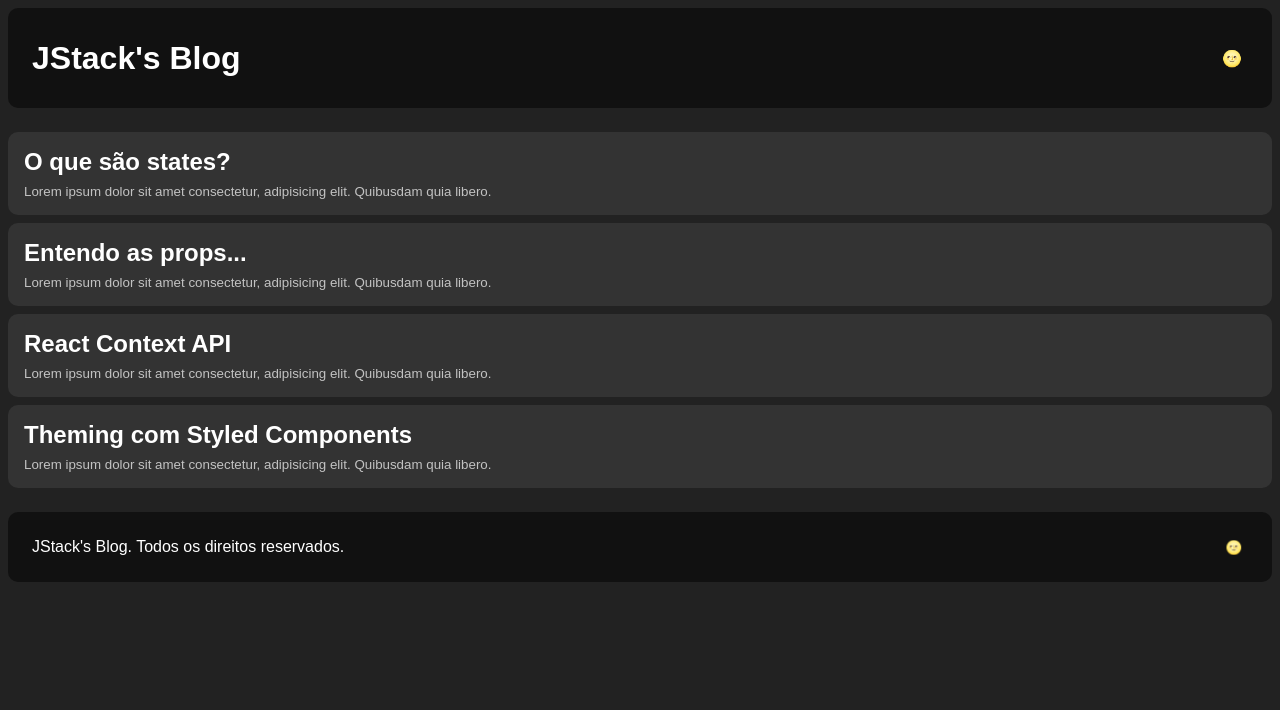
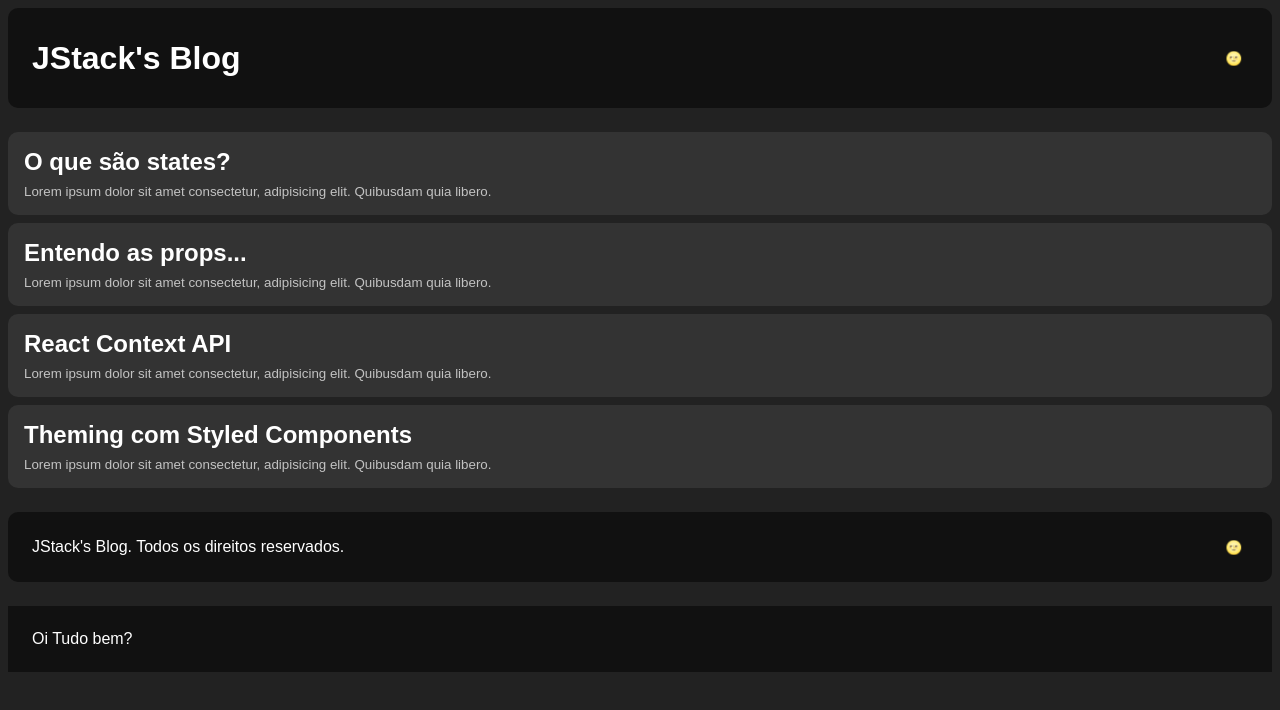
Before and after one commit to joaosoarees/jstack-react-fundamentals, a React app: page / in a window 1280 px wide. Shown: the top 710 px of the page. Built offline with nearby package versions, Linux system fonts and the light colour scheme.

Commit message:
useTheme custom hook

```diff
--- a/src/components/Footer/styles.js
+++ b/src/components/Footer/styles.js
@@ -6,10 +6,11 @@ export const Container = styled.footer`
   height: 70px;
   display: flex;
   align-items: center;
-  padding: 0 24px;
-  border-radius: 10px;
+  padding: ${({ theme }) => `0 ${theme.spacing.large}px`};
+  border-radius: ${({ theme }) => theme.borderRadius};
   justify-content: space-between;
-  margin-top: 24px;
+  margin-top: ${({ theme }) => `${theme.spacing.large}px`};
+
   button {
     cursor: pointer;
     background: transparent;
--- a/src/components/Header/styles.js
+++ b/src/components/Header/styles.js
@@ -6,13 +6,11 @@ export const Container = styled.header`
   height: 100px;
   display: flex;
   align-items: center;
-  padding: 0 24px;
-  border-radius: 10px;
+  padding: ${({ theme }) => `0 ${theme.spacing.large}px`};
+  border-radius: ${({ theme }) => theme.borderRadius};
   justify-content: space-between;
 
   button {
-    font-size: 16px;
-    cursor: pointer;
     cursor: pointer;
     background: transparent;
     border: none;
--- a/src/components/Layout/index.js
+++ b/src/components/Layout/index.js
@@ -1,10 +1,12 @@
 import React from 'react';
-
+import { useTheme } from 'styled-components';
 import Header from '../Header';
 import PostsList from '../PostsList';
 import Footer from '../Footer';
 
 export default function Layout({ onToggleTheme, selectedTheme }) {
+  const theme = useTheme();
+
   return (
     <>
       <Header
@@ -18,6 +20,17 @@ export default function Layout({ onToggleTheme, selectedTheme }) {
         onToggleTheme={onToggleTheme}
         selectedTheme={selectedTheme}
       />
+
+      <div
+        style={{
+          marginTop: 24,
+          backgroundColor: theme.footerBackgroundColor,
+          color: theme.textColor,
+          padding: 24
+        }}
+      >
+        Oi Tudo bem?
+      </div>
     </>
   );
 }
--- a/src/components/PostsList/Post/styles.js
+++ b/src/components/PostsList/Post/styles.js
@@ -5,15 +5,15 @@ export const Container = styled.article`
   color: ${({ theme }) => theme.textColor};
   display: flex;
   flex-direction: column;
-  padding: 16px;
-  border-radius: 10px;
+  padding: ${({ theme }) => `${theme.spacing.medium}px`};
+  border-radius: ${({ theme }) => theme.borderRadius};
   h2 {
-    margin: 0 0 8px;
+    margin: ${({ theme }) => `0 0 ${theme.spacing.small}px`};
   }
   small {
     opacity: 0.7;
   }
   & + article {
-    margin-top: 8px;
+    margin-top: ${({ theme }) => `${theme.spacing.small}px`};
   }
 `;
--- a/src/components/PostsList/styles.js
+++ b/src/components/PostsList/styles.js
@@ -1,5 +1,5 @@
 import styled from 'styled-components';
 
 export const Container = styled.section`
-  margin-top: 24px;
+  margin-top: ${({ theme }) => `${theme.spacing.large}px`};
 `;
```
